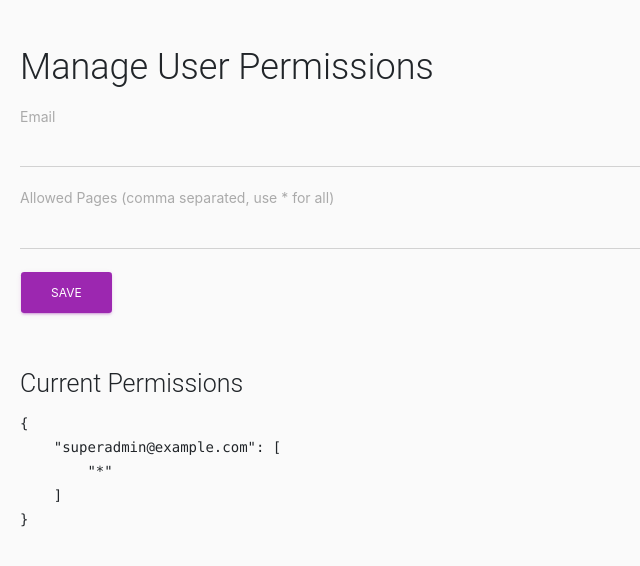
After one commit to Defendicon786/Quiz-App-v1.3, a PHP site: page /manage_permissions.php in a window 1280 px wide. The commit adds this page. Shown: the top 566 px of the page, without its empty margins (0-640 px from the left). Run offline with PHP 8.4, Linux system fonts and the light colour scheme; the visitor is signed in with stand-in values (Sample User, id 1).

Commit message:
Add super admin role and basic access control

```diff
--- /dev/null
+++ b/auth.php
@@ -0,0 +1,36 @@
+<?php
+if (session_status() === PHP_SESSION_NONE) {
+    session_start();
+}
+
+function is_super_admin(): bool {
+    return isset($_SESSION['role']) && $_SESSION['role'] === 'super_admin';
+}
+
+function require_super_admin(): void {
+    if (!is_super_admin()) {
+        header('HTTP/1.1 403 Forbidden');
+        echo 'Access denied';
+        exit;
+    }
+}
+
+function require_permission(string $page): void {
+    if (is_super_admin()) {
+        return; // super admin has full access
+    }
+    $permissionsFile = __DIR__ . '/permissions.json';
+    $permissions = [];
+    if (file_exists($permissionsFile)) {
+        $json = file_get_contents($permissionsFile);
+        $permissions = json_decode($json, true) ?: [];
+    }
+    $email = $_SESSION['email'] ?? '';
+    $allowed = $permissions[$email] ?? [];
+    if (!in_array('*', $allowed, true) && !in_array($page, $allowed, true)) {
+        header('HTTP/1.1 403 Forbidden');
+        echo 'Access denied';
+        exit;
+    }
+}
+?>
--- a/includes/sidebar.php
+++ b/includes/sidebar.php
@@ -1,4 +1,5 @@
 <?php
+include_once __DIR__ . '/../auth.php';
 $logout = isset($_SESSION['studentloggedin']) ? 'studentlogout.php' : 'instructorlogout.php';
 
 // Determine where the "Take Quiz" link should point for students
@@ -55,6 +56,9 @@ if (isset($_SESSION['studentloggedin']) && $_SESSION['studentloggedin'] === true
             <li><a href="manage_instructors.php"><i class="fas fa-user-tie"></i><span>Manage Instructors</span></a></li>
             <li><a href="manage_students.php"><i class="fas fa-user-graduate"></i><span>Manage Students</span></a></li>
             <li><a href="manage_notifications.php"><i class="fas fa-bell"></i><span>Manage Notifications</span></a></li>
+            <?php if (is_super_admin()): ?>
+            <li><a href="manage_permissions.php"><i class="fas fa-lock"></i><span>Manage Access</span></a></li>
+            <?php endif; ?>
             <li><a href="paper_home.php"><i class="fas fa-file-alt"></i><span>Generate Paper</span></a></li>
             <li><a href="paper_manage.php"><i class="fas fa-users-cog"></i><span>Manage Paper Generator App</span></a></li>
             <li><a href="my_profile.php"><i class="fas fa-user"></i><span>My Profile</span></a></li>
--- a/instructorhome.php
+++ b/instructorhome.php
@@ -1,9 +1,11 @@
 <?php
   session_start();
+  require_once 'auth.php';
   if(!isset($_SESSION["instructorloggedin"]) || $_SESSION["instructorloggedin"] !== true){
       header("location: instructorlogin.php");
       exit;
   }
+  require_permission(basename(__FILE__));
 ?>
 <!DOCTYPE html>
 <html lang="en">
--- a/instructorlogin.php
+++ b/instructorlogin.php
@@ -42,6 +42,12 @@
 
                     $_SESSION["instructorloggedin"] = true;
                     $_SESSION["email"] = $email;
+                    // Determine role based on email
+                    if ($email === 'superadmin@example.com') {
+                        $_SESSION['role'] = 'super_admin';
+                    } else {
+                        $_SESSION['role'] = 'instructor';
+                    }
                     header("Location: instructorhome.php");
                     exit; // Crucial
                 }
--- a/manage_instructors.php
+++ b/manage_instructors.php
@@ -1,10 +1,12 @@
 <?php
 session_start();
+require_once 'auth.php';
 // Ensure instructor is logged in
 if (!isset($_SESSION["instructorloggedin"]) || $_SESSION["instructorloggedin"] !== true) {
     header("location: instructorlogin.php");
     exit;
 }
+require_permission(basename(__FILE__));
 
 include "database.php"; // Database connection
 
--- /dev/null
+++ b/manage_permissions.php
@@ -0,0 +1,52 @@
+<?php
+require_once 'auth.php';
+require_super_admin();
+
+$permissionsFile = __DIR__ . '/permissions.json';
+$permissions = [];
+if (file_exists($permissionsFile)) {
+    $permissions = json_decode(file_get_contents($permissionsFile), true) ?: [];
+}
+$message = '';
+
+if ($_SERVER['REQUEST_METHOD'] === 'POST') {
+    $email = trim($_POST['email'] ?? '');
+    $pagesRaw = trim($_POST['pages'] ?? '');
+    if ($email !== '') {
+        $pages = array_filter(array_map('trim', explode(',', $pagesRaw)));
+        $permissions[$email] = $pages;
+        file_put_contents($permissionsFile, json_encode($permissions, JSON_PRETTY_PRINT));
+        $message = 'Permissions updated for ' . htmlspecialchars($email);
+    }
+}
+?>
+<!DOCTYPE html>
+<html lang="en">
+<head>
+    <meta charset="UTF-8">
+    <title>Manage Permissions</title>
+    <link rel="stylesheet" href="./assets/css/material-kit.css?v=2.0.4" />
+    <link rel="stylesheet" href="./assets/css/modern.css" />
+</head>
+<body>
+<div class="container" style="margin-top:40px;">
+    <h2>Manage User Permissions</h2>
+    <?php if($message): ?>
+        <div class="alert alert-success"><?php echo $message; ?></div>
+    <?php endif; ?>
+    <form method="post">
+        <div class="form-group">
+            <label>Email</label>
+            <input type="email" name="email" class="form-control" required>
+        </div>
+        <div class="form-group">
+            <label>Allowed Pages (comma separated, use * for all)</label>
+            <input type="text" name="pages" class="form-control" required>
+        </div>
+        <button type="submit" class="btn btn-primary">Save</button>
+    </form>
+    <h3 class="mt-5">Current Permissions</h3>
+    <pre><?php echo htmlspecialchars(json_encode($permissions, JSON_PRETTY_PRINT)); ?></pre>
+</div>
+</body>
+</html>
--- a/manage_students.php
+++ b/manage_students.php
@@ -1,10 +1,12 @@
 <?php
 session_start();
+require_once 'auth.php';
 // Ensure instructor is logged in
 if (!isset($_SESSION["instructorloggedin"]) || $_SESSION["instructorloggedin"] !== true) {
     header("location: instructorlogin.php");
     exit;
 }
+require_permission(basename(__FILE__));
 
 include "database.php"; // Database connection
 
--- /dev/null
+++ b/permissions.json
@@ -0,0 +1,3 @@
+{
+  "superadmin@example.com": ["*"]
+}
```
